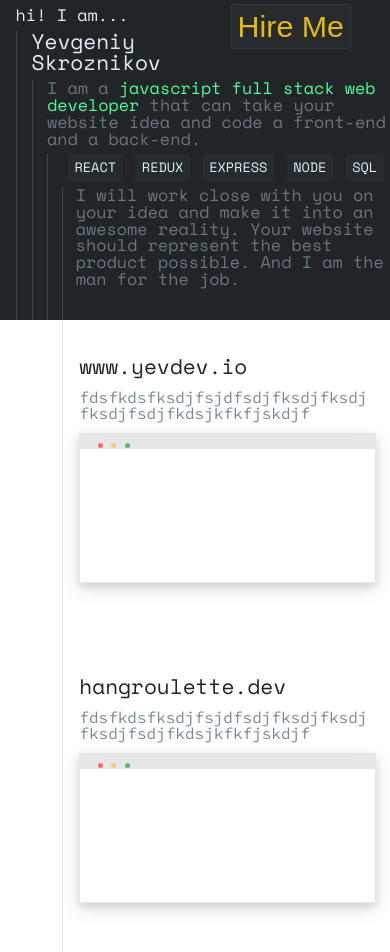
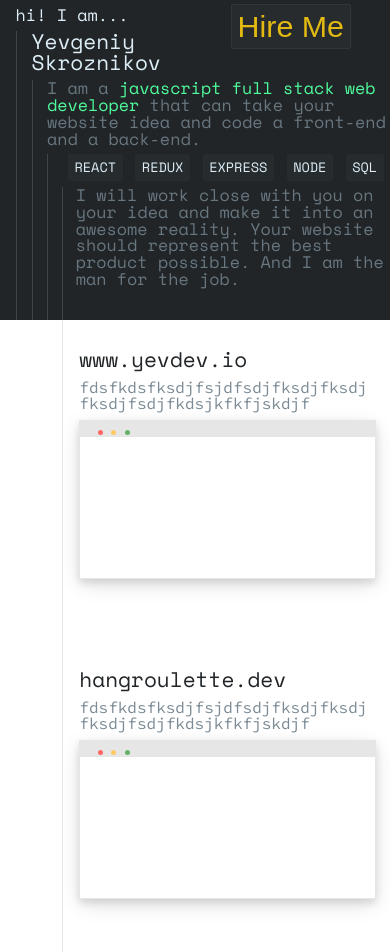
Before and after one commit to yevskro/portfolio, a React (Create React App) app in the folder client/: page / in a window 390 px wide. Shown: the top 952 px of the page. Built offline with nearby package versions, Linux system fonts and the light colour scheme.

Commit message:
tweaked better responsiveness for prj hdr/txt

```diff
--- a/client/src/styles/App.css
+++ b/client/src/styles/App.css
@@ -169,12 +169,12 @@
     height: 320px;
     width: 100%;
     box-sizing: border-box;
-    padding: 11% 5% 11% 5%;
+    padding: 9% 5% 9% 5%;
 }
 
 .prj-hdr {
     color: RGB(33,37,40);
-    margin-bottom: 4%;
+    margin-bottom: 3%;
 }
 
 .prj-txt {
@@ -182,7 +182,7 @@
     overflow-wrap: break-word;
     font-family: 'Source Code Pro', monospace;
     color: RGB(123,138,148);
-    margin-bottom: 4%;
+    margin-bottom: 3%;
 }
 
 .prj-wnd {
```
